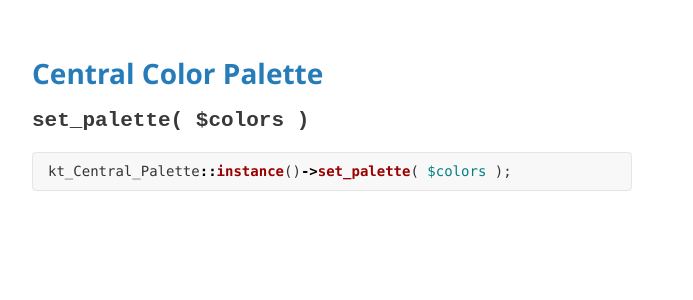
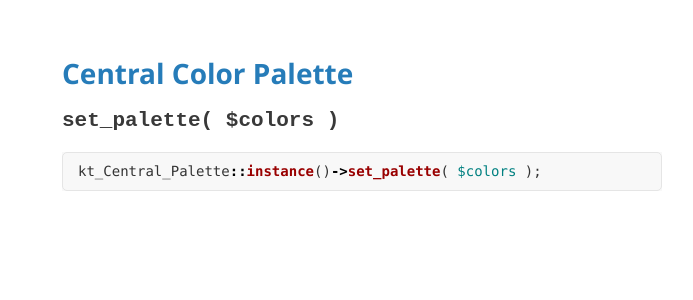
Before and after one commit to kungtiger/central-color-palette, a Jekyll site: the page built from index.md, in a window 1280 px wide. Shown: the top 300 px of the page, without its empty margins (178-871 px from the left). Built offline with Jekyll 4.4.1, drawn with Linux system fonts in a browser that asks for light colours; our own code applies the rules of GitHub Pages for plain Markdown files.

```diff
--- a/_sass/jekyll-theme-minimal.scss
+++ b/_sass/jekyll-theme-minimal.scss
@@ -57,8 +57,8 @@
 }
 
 .wrapper {
-  width:860px;
-  margin:0 auto;
+  width: 800px;
+  margin: 0 auto;
 }
 
 blockquote {
```
